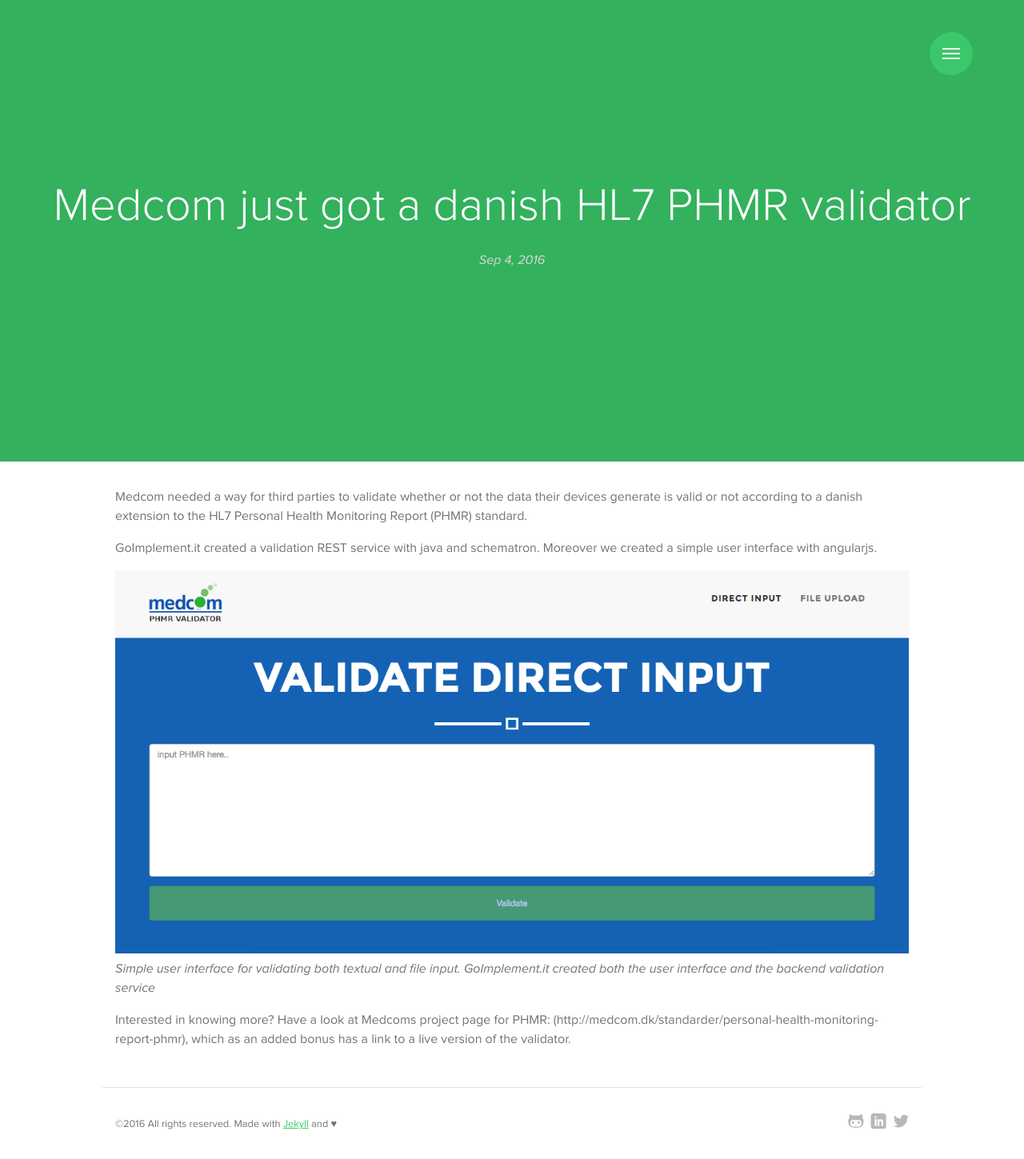
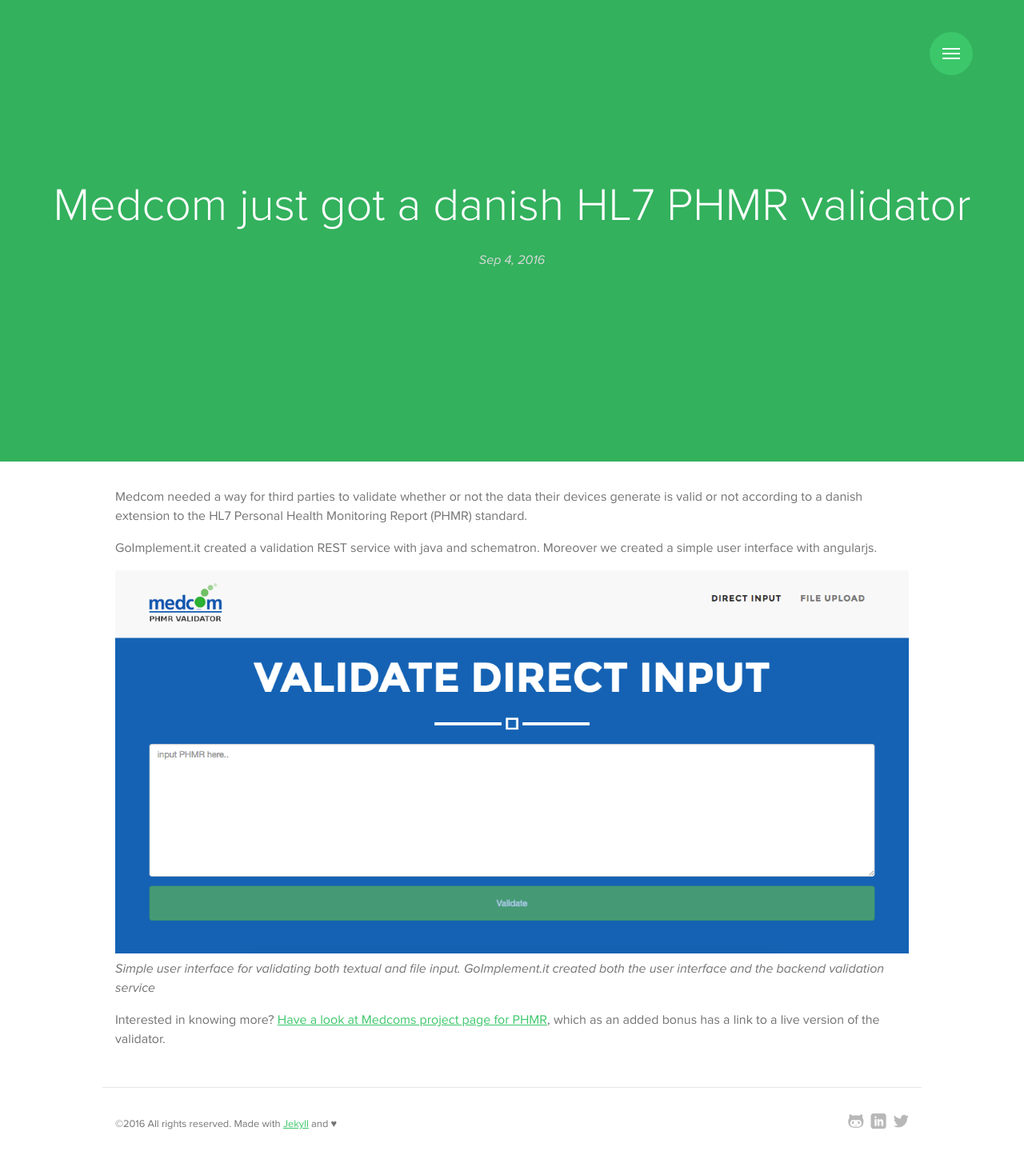
Before and after one commit to goimplementit/goimplementit.github.io, a Jekyll site: the page built from _posts/2016-09-04-medcom-phmr-validator.markdown, in a window 1280 px wide. Shown: the whole page at 80% size. Built offline with Jekyll 4.4.1, drawn with Linux system fonts in a browser that asks for light colours; some web fonts are replaced.

Commit message:
Update 2016-09-04-medcom-phmr-validator.markdown

```diff
--- a/_posts/2016-09-04-medcom-phmr-validator.markdown
+++ b/_posts/2016-09-04-medcom-phmr-validator.markdown
@@ -13,4 +13,4 @@
 *Simple user interface for validating both textual and file input.
 GoImplement.it created both the user interface and the backend validation service*
 
-Interested in knowing more? Have a look at Medcoms project page for PHMR: (http://medcom.dk/standarder/personal-health-monitoring-report-phmr), which as an added bonus has a link to a live version of the validator.
+Interested in knowing more? [Have a look at Medcoms project page for PHMR](http://medcom.dk/standarder/personal-health-monitoring-report-phmr), which as an added bonus has a link to a live version of the validator.
```
